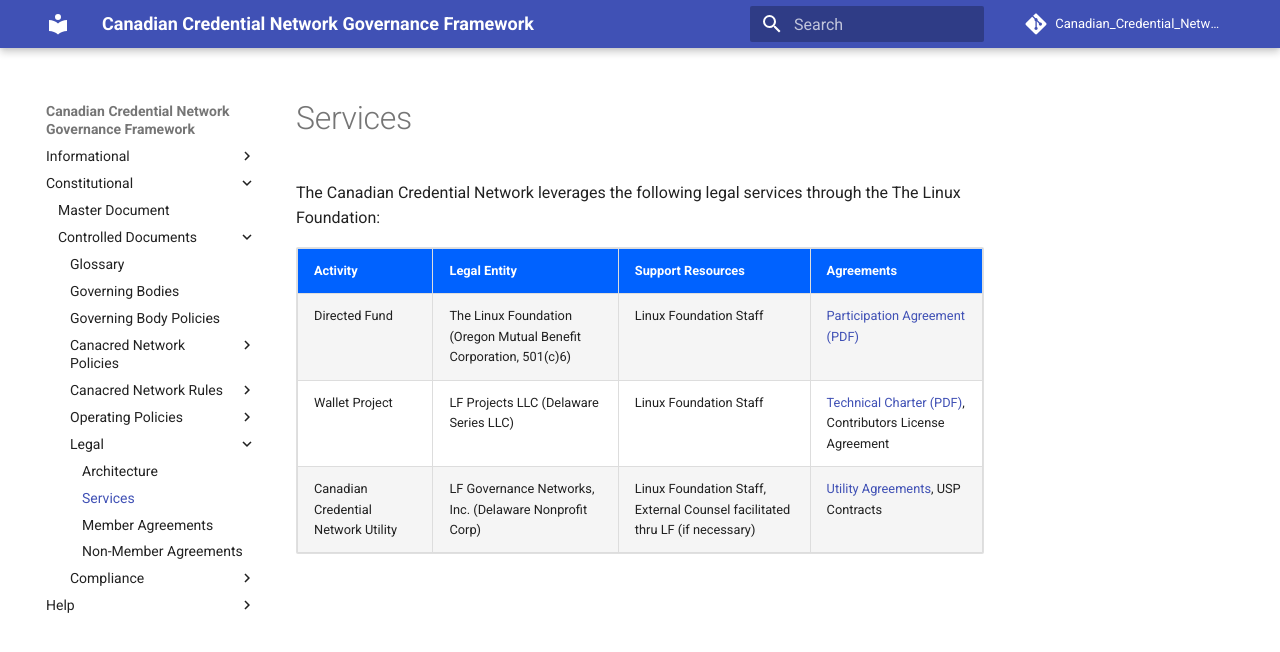
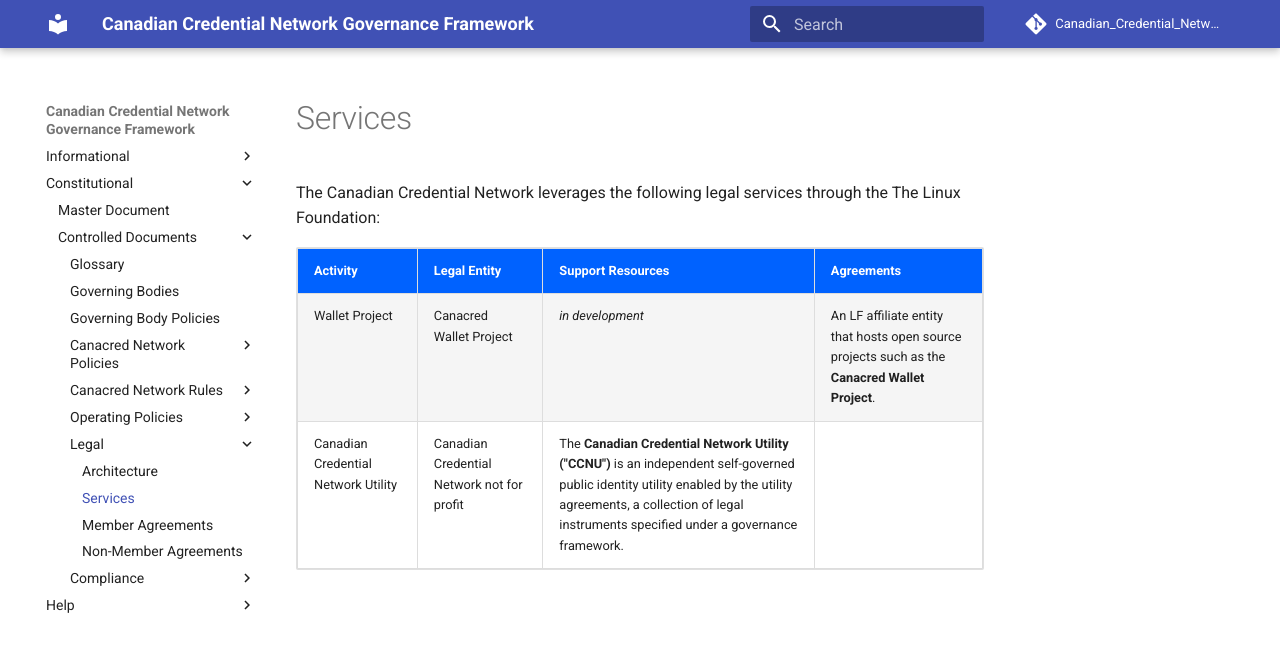
Before and after one commit to VictorSyntez/governance, an MkDocs documentation site: the page built from docs/gf_legal/legal_services.md, in a window 1280 px wide. Shown: the top 652 px of the page. Built offline with MkDocs 1.6.1 and Material for MkDocs 9.7.7, drawn with Linux system fonts in a browser that asks for light colours; comment, search, counter and statistics services are not loaded.

Commit message:
Update legal_services.md

```diff
--- a/docs/gf_legal/legal_services.md
+++ b/docs/gf_legal/legal_services.md
@@ -2,6 +2,5 @@
 
 | Activity | Legal Entity | Support Resources | Agreements|
 | --- | --- | --- | --- |
-| Directed Fund	| The Linux Foundation (Oregon Mutual Benefit Corporation, 501(c)6) | Linux Foundation Staff | [Participation Agreement (PDF)](./contracts/watermarked/bbu_participation_agreement.pdf)|
-| Wallet Project |	LF Projects LLC (Delaware Series LLC) | Linux Foundation Staff | [Technical Charter (PDF)](./charters/bedrock_technical_project_charter.pdf), Contributors License Agreement |
-|Canadian Credential Network Utility	| LF Governance Networks, Inc. (Delaware Nonprofit Corp)|  Linux Foundation Staff,  External Counsel facilitated thru LF (if  necessary) |  [Utility Agreements](./member_agreements.md), USP Contracts|
+| Wallet Project | Canacred Wallet Project | *in development*  | An LF affiliate entity that hosts open source projects such as the **Canacred Wallet Project**. |
+|Canadian Credential Network Utility | Canadian Credential Network not for profit | The **Canadian Credential Network Utility ("CCNU")** is an independent self-governed public identity utility enabled by the utility agreements, a collection of legal instruments specified under a governance framework. |
```
